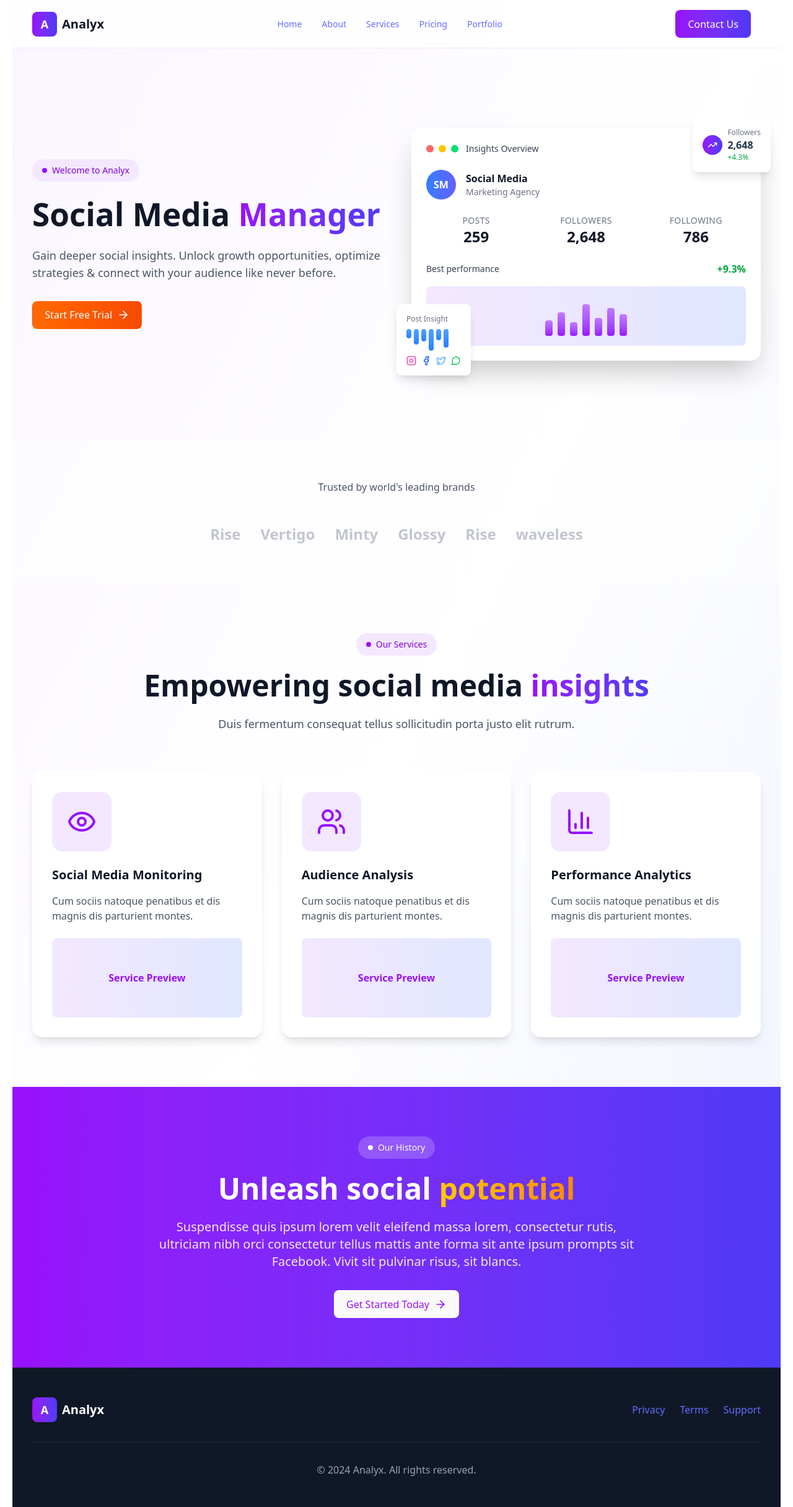
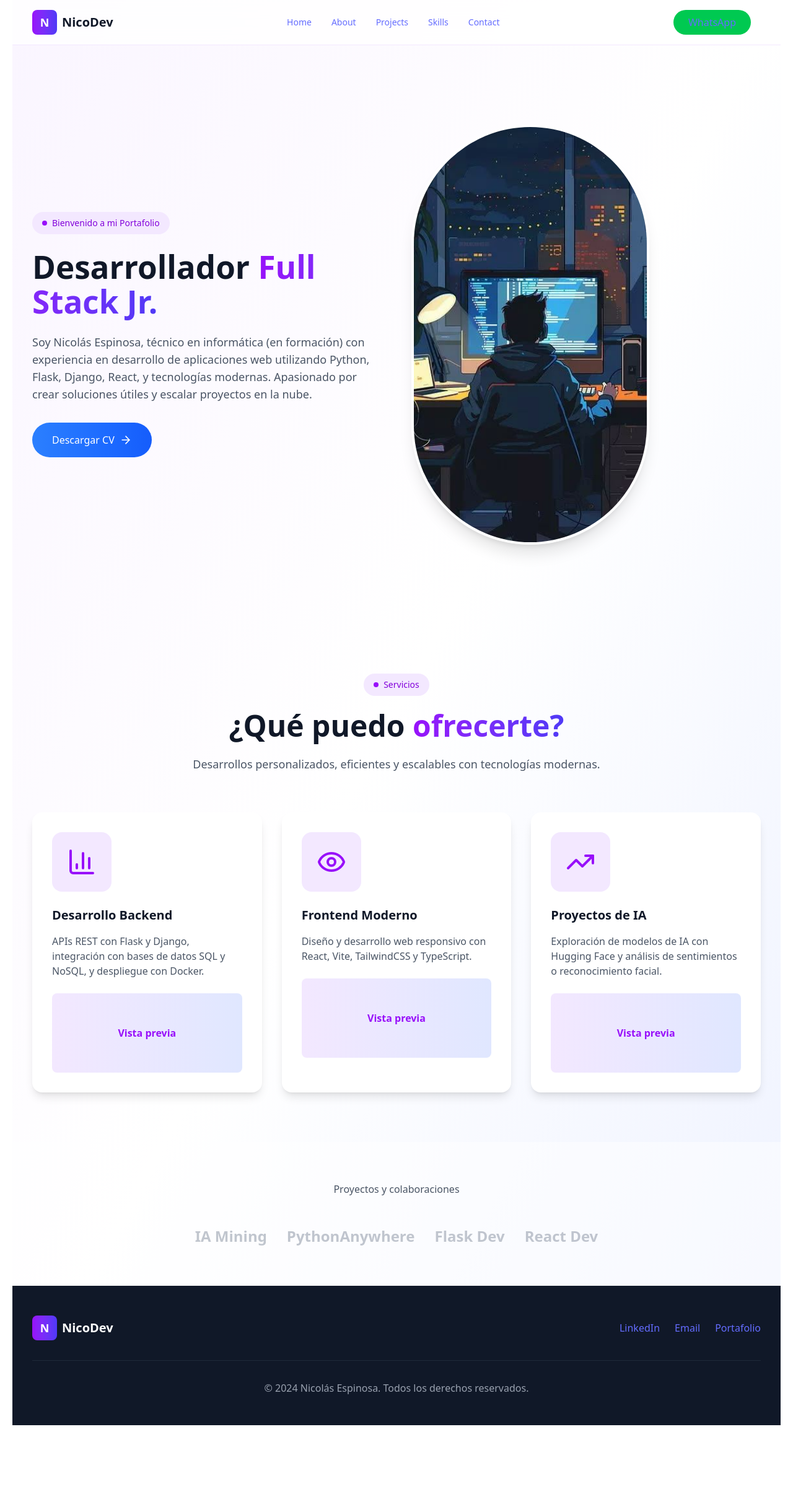
Before and after one commit to Nicodev91/portafolio2, a React (Vite) app: page / in a window 1280 px wide. Shown: the whole page at 62% size. After the commit the page ends 2300 px from the top, so only its background shows below. Built offline with nearby package versions, Linux system fonts and the light colour scheme.

Commit message:
ui: my profile information is ok, background is ok too

```diff
--- a/src/components/portfolio.tsx
+++ b/src/components/portfolio.tsx
@@ -1,55 +1,68 @@
 import React, { useState } from 'react';
-import { BarChart3, Users, TrendingUp, Eye, Instagram, Facebook, Twitter, MessageCircle, ChevronDown, Menu, X, Star, ArrowRight } from 'lucide-react';
+import {
+  BarChart3,
+  Users,
+  TrendingUp,
+  Eye,
+  Instagram,
+  Facebook,
+  Twitter,
+  MessageCircle,
+  ChevronDown,
+  Menu,
+  X,
+  ArrowRight
+} from 'lucide-react';
 
 const Portfolio = () => {
   const [isMenuOpen, setIsMenuOpen] = useState(false);
 
-  const navItems = ['Home', 'About', 'Services', 'Pricing', 'Portfolio'];
+  const navItems = ['Home', 'About', 'Projects', 'Skills', 'Contact'];
 
   const services = [
     {
-      icon: <Eye className="w-12 h-12 text-purple-600" />,
-      title: "Social Media Monitoring",
-      description: "Cum sociis natoque penatibus et dis magnis dis parturient montes.",
-      image: "/api/placeholder/300/200"
+      icon: <BarChart3 className="w-12 h-12 text-purple-600" />,
+      title: "Desarrollo Backend",
+      description:
+        "APIs REST con Flask y Django, integración con bases de datos SQL y NoSQL, y despliegue con Docker.",
+      image: "/images/backend.jpg"
     },
     {
-      icon: <Users className="w-12 h-12 text-purple-600" />,
-      title: "Audience Analysis",
-      description: "Cum sociis natoque penatibus et dis magnis dis parturient montes.",
-      image: "/api/placeholder/300/200"
+      icon: <Eye className="w-12 h-12 text-purple-600" />,
+      title: "Frontend Moderno",
+      description:
+        "Diseño y desarrollo web responsivo con React, Vite, TailwindCSS y TypeScript.",
+      image: "/images/frontend.jpg"
     },
     {
-      icon: <BarChart3 className="w-12 h-12 text-purple-600" />,
-      title: "Performance Analytics",
-      description: "Cum sociis natoque penatibus et dis magnis dis parturient montes.",
-      image: "/api/placeholder/300/200"
+      icon: <TrendingUp className="w-12 h-12 text-purple-600" />,
+      title: "Proyectos de IA",
+      description:
+        "Exploración de modelos de IA con Hugging Face y análisis de sentimientos o reconocimiento facial.",
+      image: "/images/ia.jpg"
     }
   ];
 
-  const brands = ['Rise', 'Vertigo', 'Minty', 'Glossy', 'Rise', 'waveless'];
+  const brands = ['IA Mining', 'PythonAnywhere', 'Flask Dev', 'React Dev'];
 
   const stats = [
-    { label: 'POSTS', value: '259' },
-    { label: 'FOLLOWERS', value: '2,648' },
-    { label: 'FOLLOWING', value: '786' }
+    { label: 'PROYECTOS', value: '6+' },
+    { label: 'CERTIFICACIONES', value: '4' },
+    { label: 'LENGUAJES', value: 'Python, TS' }
   ];
 
   return (
     <div className="min-h-screen bg-gradient-to-br from-purple-50 via-white to-indigo-50">
-      {/* Header */}
       <header className="bg-white/80 backdrop-blur-md border-b border-purple-100 sticky top-0 z-50">
         <div className="max-w-7xl mx-auto px-4 sm:px-6 lg:px-8">
           <div className="flex justify-between items-center py-4">
-            {/* Logo */}
             <div className="flex items-center space-x-2">
               <div className="w-10 h-10 bg-gradient-to-r from-purple-600 to-indigo-600 rounded-lg flex items-center justify-center">
-                <span className="text-white font-bold text-lg">A</span>
+                <span className="text-white font-bold text-lg">N</span>
               </div>
-              <span className="text-xl font-bold text-gray-900">Analyx</span>
+              <span className="text-xl font-bold text-gray-900">NicoDev</span>
             </div>
 
-            {/* Desktop Navigation */}
             <nav className="hidden md:flex space-x-8">
               {navItems.map((item, index) => (
                 <a
@@ -60,18 +73,19 @@ const Portfolio = () => {
                   }`}
                 >
                   {item}
-                  {item === 'Page' && <ChevronDown className="inline w-4 h-4 ml-1" />}
                 </a>
               ))}
             </nav>
 
-            {/* Contact Button & Mobile Menu */}
             <div className="flex items-center space-x-4">
-              <button className="hidden md:block bg-gradient-to-r from-purple-600 to-indigo-600 text-white px-6 py-2 rounded-full font-medium hover:shadow-lg transition-all duration-300 transform hover:scale-105">
-                Contact Us
-              </button>
-
-              {/* Mobile menu button */}
+            <a
+              href="https://wa.me/56948853814"
+              target="_blank"
+              rel="noopener noreferrer"
+              className="hidden md:block bg-green-500 text-white px-6 py-2 rounded-full font-medium hover:shadow-lg transition-all duration-300 transform hover:scale-105"
+            >
+              WhatsApp
+            </a>
               <button
                 className="md:hidden p-2"
                 onClick={() => setIsMenuOpen(!isMenuOpen)}
@@ -81,7 +95,6 @@ const Portfolio = () => {
             </div>
           </div>
 
-          {/* Mobile Navigation */}
           {isMenuOpen && (
             <div className="md:hidden py-4 border-t border-purple-100">
               <nav className="flex flex-col space-y-4">
@@ -94,164 +107,75 @@ const Portfolio = () => {
                     {item}
                   </a>
                 ))}
-                <button className="bg-gradient-to-r from-purple-600 to-indigo-600 text-white px-6 py-2 rounded-full font-medium w-fit">
-                  Contact Us
-                </button>
+                <a href="mailto:nicolas.sebastiano3@gmail.com" className="bg-gradient-to-r from-purple-600 to-indigo-600 text-white px-6 py-2 rounded-full font-medium w-fit">
+                  Contáctame
+                </a>
               </nav>
             </div>
           )}
         </div>
       </header>
 
-      {/* Hero Section */}
       <section className="relative overflow-hidden py-20 lg:py-32">
         <div className="max-w-7xl mx-auto px-4 sm:px-6 lg:px-8">
           <div className="grid grid-cols-1 lg:grid-cols-2 gap-12 items-center">
-            {/* Left Content */}
             <div className="text-center lg:text-left">
               <div className="inline-flex items-center space-x-2 bg-purple-100 text-purple-700 px-4 py-2 rounded-full text-sm font-medium mb-6">
                 <div className="w-2 h-2 bg-purple-600 rounded-full"></div>
-                <span>Welcome to Analyx</span>
+                <span>Bienvenido a mi Portafolio</span>
               </div>
 
               <h1 className="text-4xl lg:text-6xl font-bold text-gray-900 mb-6 leading-tight">
-                Social Media{' '}
+                Desarrollador{' '}
                 <span className="bg-gradient-to-r from-purple-600 to-indigo-600 bg-clip-text text-transparent">
-                  Manager
+                  Full Stack Jr.
                 </span>
               </h1>
 
               <p className="text-lg text-gray-600 mb-8 max-w-2xl">
-                Gain deeper social insights. Unlock growth opportunities, optimize strategies & connect with your audience like never before.
+                Soy Nicolás Espinosa, técnico en informática (en formación) con experiencia en desarrollo de aplicaciones web utilizando Python, Flask, Django, React, y tecnologías modernas. Apasionado por crear soluciones útiles y escalar proyectos en la nube.
               </p>
 
-              <button className="group inline-flex items-center space-x-2 bg-gradient-to-r from-orange-500 to-orange-600 text-white px-8 py-4 rounded-full font-semibold hover:shadow-xl transition-all duration-300 transform hover:scale-105">
-                <span>Start Free Trial</span>
-                <ArrowRight className="w-5 h-5 group-hover:translate-x-1 transition-transform" />
-              </button>
+              <a href="/cv-nicolas-espinosa.pdf" download className="group inline-flex items-center space-x-2 bg-gradient-to-r from-blue-500 to-blue-600 text-white px-8 py-4 rounded-full font-semibold hover:shadow-xl transition-all duration-300 transform hover:scale-105">
+                <span className="text-white">Descargar CV</span>
+                <ArrowRight className="w-5 h-5 text-white group-hover:translate-x-1 transition-transform" />
+              </a>
+
             </div>
 
-            {/* Right Content - Dashboard Preview */}
             <div className="relative">
-              {/* Main Dashboard */}
-              <div className="bg-white rounded-2xl shadow-2xl p-6 relative z-10">
-                <div className="flex items-center space-x-3 mb-6">
-                  <div className="flex space-x-2">
-                    <div className="w-3 h-3 bg-red-400 rounded-full"></div>
-                    <div className="w-3 h-3 bg-yellow-400 rounded-full"></div>
-                    <div className="w-3 h-3 bg-green-400 rounded-full"></div>
-                  </div>
-                  <span className="text-sm font-medium text-gray-700">Insights Overview</span>
-                </div>
+              {/* Aquí podrías añadir una imagen o gráfico tuyo */}
+              <div className="w-full max-w-sm mx-auto lg:mx-0">
+              <div className="rounded-full overflow-hidden shadow-xl border-4 border-white">
 
-                {/* Profile Section */}
-                <div className="flex items-center space-x-4 mb-6">
-                  <div className="w-12 h-12 bg-gradient-to-r from-blue-500 to-indigo-500 rounded-full flex items-center justify-center">
-                    <span className="text-white font-bold">SM</span>
-                  </div>
-                  <div>
-                    <h3 className="font-semibold text-gray-900">Social Media</h3>
-                    <p className="text-sm text-gray-500">Marketing Agency</p>
-                  </div>
-                </div>
+            <img
+              src="/images/profiledev.jpeg"
+              alt="Foto de Nicolás Espinosa"
+              className="w-full h-auto object-cover"
+            />
+        </div>
+      </div>
 
-                {/* Stats */}
-                <div className="grid grid-cols-3 gap-4 mb-6">
-                  {stats.map((stat, index) => (
-                    <div key={index} className="text-center">
-                      <div className="text-sm text-gray-500 uppercase tracking-wide">{stat.label}</div>
-                      <div className="text-2xl font-bold text-gray-900">{stat.value}</div>
-                    </div>
-                  ))}
-                </div>
-
-                {/* Performance */}
-                <div className="flex items-center justify-between mb-4">
-                  <span className="text-sm font-medium text-gray-700">Best performance</span>
-                  <span className="text-green-600 font-semibold">+9.3%</span>
-                </div>
-
-                {/* Chart Placeholder */}
-                <div className="h-24 bg-gradient-to-r from-purple-100 to-indigo-100 rounded-lg flex items-end justify-center space-x-2 p-4">
-                  {[40, 60, 35, 80, 45, 70, 55].map((height, index) => (
-                    <div
-                      key={index}
-                      className="bg-gradient-to-t from-purple-600 to-purple-400 rounded-sm"
-                      style={{ height: `${height}%`, width: '12px' }}
-                    ></div>
-                  ))}
-                </div>
-              </div>
-
-              {/* Floating Elements */}
-              <div className="absolute -top-4 -right-4 bg-white rounded-lg shadow-lg p-4 z-20">
-                <div className="flex items-center space-x-2">
-                  <div className="w-8 h-8 bg-gradient-to-r from-purple-600 to-indigo-600 rounded-full flex items-center justify-center">
-                    <TrendingUp className="w-4 h-4 text-white" />
-                  </div>
-                  <div>
-                    <div className="text-xs text-gray-500">Followers</div>
-                    <div className="font-bold">2,648</div>
-                    <div className="text-xs text-green-600">+4.3%</div>
-                  </div>
-                </div>
-              </div>
-
-              <div className="absolute -bottom-6 -left-6 bg-white rounded-lg shadow-lg p-4 z-20">
-                <div className="text-xs text-gray-500 mb-2">Post Insight</div>
-                <div className="flex space-x-1">
-                  {[30, 50, 40, 70, 35, 60].map((height, index) => (
-                    <div
-                      key={index}
-                      className="bg-gradient-to-t from-blue-500 to-blue-400 rounded-sm w-2"
-                      style={{ height: `${height / 2}px` }}
-                    ></div>
-                  ))}
-                </div>
-                <div className="flex items-center space-x-2 mt-2">
-                  <Instagram className="w-4 h-4 text-pink-500" />
-                  <Facebook className="w-4 h-4 text-blue-600" />
-                  <Twitter className="w-4 h-4 text-blue-400" />
-                  <MessageCircle className="w-4 h-4 text-green-500" />
-                </div>
-              </div>
             </div>
           </div>
         </div>
       </section>
 
-      {/* Trusted Brands */}
-      <section className="py-16 bg-white/50">
-        <div className="max-w-7xl mx-auto px-4 sm:px-6 lg:px-8">
-          <div className="text-center mb-12">
-            <p className="text-gray-600">Trusted by world's leading brands</p>
-          </div>
-          <div className="flex flex-wrap justify-center items-center gap-8 opacity-60">
-            {brands.map((brand, index) => (
-              <div key={index} className="text-2xl font-bold text-gray-400 hover:text-gray-600 transition-colors">
-                {brand}
-              </div>
-            ))}
-          </div>
-        </div>
-      </section>
-
-      {/* Services Section */}
       <section className="py-20">
         <div className="max-w-7xl mx-auto px-4 sm:px-6 lg:px-8">
           <div className="text-center mb-16">
             <div className="inline-flex items-center space-x-2 bg-purple-100 text-purple-700 px-4 py-2 rounded-full text-sm font-medium mb-6">
               <div className="w-2 h-2 bg-purple-600 rounded-full"></div>
-              <span>Our Services</span>
+              <span>Servicios</span>
             </div>
             <h2 className="text-4xl lg:text-5xl font-bold text-gray-900 mb-6">
-              Empowering social media{' '}
+              ¿Qué puedo{' '}
               <span className="bg-gradient-to-r from-purple-600 to-indigo-600 bg-clip-text text-transparent">
-                insights
+                ofrecerte?
               </span>
             </h2>
             <p className="text-lg text-gray-600 max-w-2xl mx-auto">
-              Duis fermentum consequat tellus sollicitudin porta justo elit rutrum.
+              Desarrollos personalizados, eficientes y escalables con tecnologías modernas.
             </p>
           </div>
 
@@ -264,7 +188,7 @@ const Portfolio = () => {
                 <h3 className="text-xl font-bold text-gray-900 mb-4">{service.title}</h3>
                 <p className="text-gray-600 mb-6">{service.description}</p>
                 <div className="bg-gradient-to-r from-purple-100 to-indigo-100 rounded-lg h-32 flex items-center justify-center">
-                  <div className="text-purple-600 font-semibold">Service Preview</div>
+                  <div className="text-purple-600 font-semibold">Vista previa</div>
                 </div>
               </div>
             ))}
@@ -272,47 +196,38 @@ const Portfolio = () => {
         </div>
       </section>
 
-      {/* CTA Section */}
-      <section className="py-20 bg-gradient-to-r from-purple-600 to-indigo-600">
-        <div className="max-w-7xl mx-auto px-4 sm:px-6 lg:px-8 text-center">
-          <div className="inline-flex items-center space-x-2 bg-white/20 text-white px-4 py-2 rounded-full text-sm font-medium mb-6">
-            <div className="w-2 h-2 bg-white rounded-full"></div>
-            <span>Our History</span>
+      <section className="py-16 bg-white/50">
+        <div className="max-w-7xl mx-auto px-4 sm:px-6 lg:px-8">
+          <div className="text-center mb-12">
+            <p className="text-gray-600">Proyectos y colaboraciones</p>
           </div>
-          <h2 className="text-4xl lg:text-5xl font-bold text-white mb-6">
-            Unleash social{' '}
-            <span className="bg-gradient-to-r from-yellow-400 to-orange-400 bg-clip-text text-transparent">
-              potential
-            </span>
-          </h2>
-          <p className="text-xl text-purple-100 mb-8 max-w-3xl mx-auto">
-            Suspendisse quis ipsum lorem velit eleifend massa lorem, consectetur rutis, ultriciam nibh orci consectetur tellus mattis ante forma sit ante ipsum prompts sit Facebook. Vivit sit pulvinar risus, sit blancs.
-          </p>
-          <button className="group inline-flex items-center space-x-2 bg-white text-purple-600 px-8 py-4 rounded-full font-semibold hover:shadow-xl transition-all duration-300 transform hover:scale-105">
-            <span>Get Started Today</span>
-            <ArrowRight className="w-5 h-5 group-hover:translate-x-1 transition-transform" />
-          </button>
+          <div className="flex flex-wrap justify-center items-center gap-8 opacity-60">
+            {brands.map((brand, index) => (
+              <div key={index} className="text-2xl font-bold text-gray-400 hover:text-gray-600 transition-colors">
+                {brand}
+              </div>
+            ))}
+          </div>
         </div>
       </section>
 
-      {/* Footer */}
       <footer className="bg-gray-900 text-white py-12">
         <div className="max-w-7xl mx-auto px-4 sm:px-6 lg:px-8">
           <div className="flex flex-col md:flex-row justify-between items-center">
             <div className="flex items-center space-x-2 mb-4 md:mb-0">
               <div className="w-10 h-10 bg-gradient-to-r from-purple-600 to-indigo-600 rounded-lg flex items-center justify-center">
-                <span className="text-white font-bold text-lg">A</span>
+                <span className="text-white font-bold text-lg">N</span>
               </div>
-              <span className="text-xl font-bold">Analyx</span>
+              <span className="text-xl font-bold">NicoDev</span>
             </div>
             <div className="flex space-x-6">
-              <a href="#" className="text-gray-400 hover:text-white transition-colors">Privacy</a>
-              <a href="#" className="text-gray-400 hover:text-white transition-colors">Terms</a>
-              <a href="#" className="text-gray-400 hover:text-white transition-colors">Support</a>
+              <a href="https://linkedin.com/in/NicoDev91" className="text-gray-400 hover:text-white transition-colors" target="_blank">LinkedIn</a>
+              <a href="mailto:nicolas.sebastiano3@gmail.com" className="text-gray-400 hover:text-white transition-colors">Email</a>
+              <a href="https://nico91dev.pythonanywhere.com/" className="text-gray-400 hover:text-white transition-colors" target="_blank">Portafolio</a>
             </div>
           </div>
           <div className="border-t border-gray-800 mt-8 pt-8 text-center text-gray-400">
-            <p>&copy; 2024 Analyx. All rights reserved.</p>
+            <p>&copy; 2024 Nicolás Espinosa. Todos los derechos reservados.</p>
           </div>
         </div>
       </footer>
--- a/src/index.css
+++ b/src/index.css
@@ -6,7 +6,7 @@
 
   color-scheme: light dark;
   color: rgba(255, 255, 255, 0.87);
-  background-color: #242424;
+  background-color: #f1f1f1; /* Here is lateral background (nos is white) */
 
   font-synthesis: none;
   text-rendering: optimizeLegibility;
```
Also changed, not shown: public/images/profiledev.jpeg (added), 1 other file (tests, documents, lock files or other folders).
